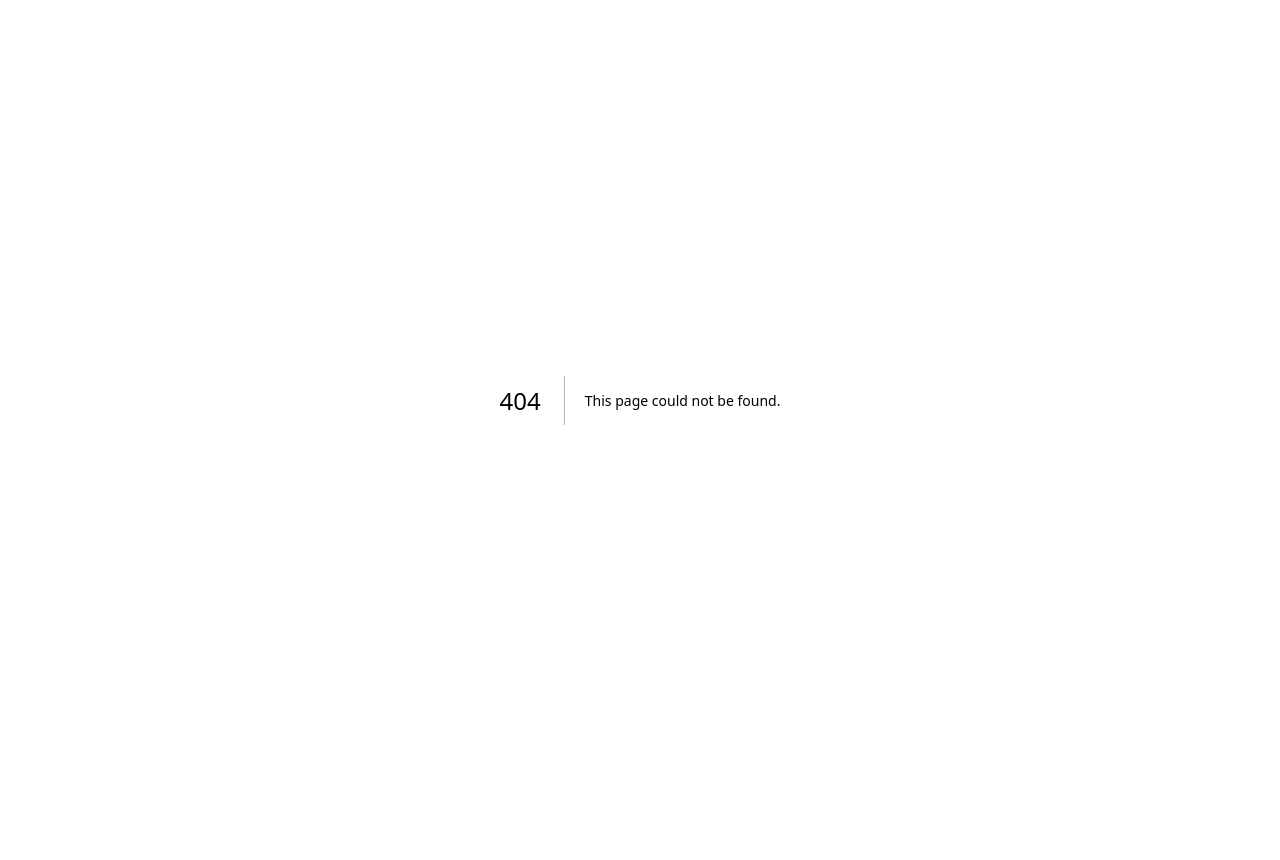
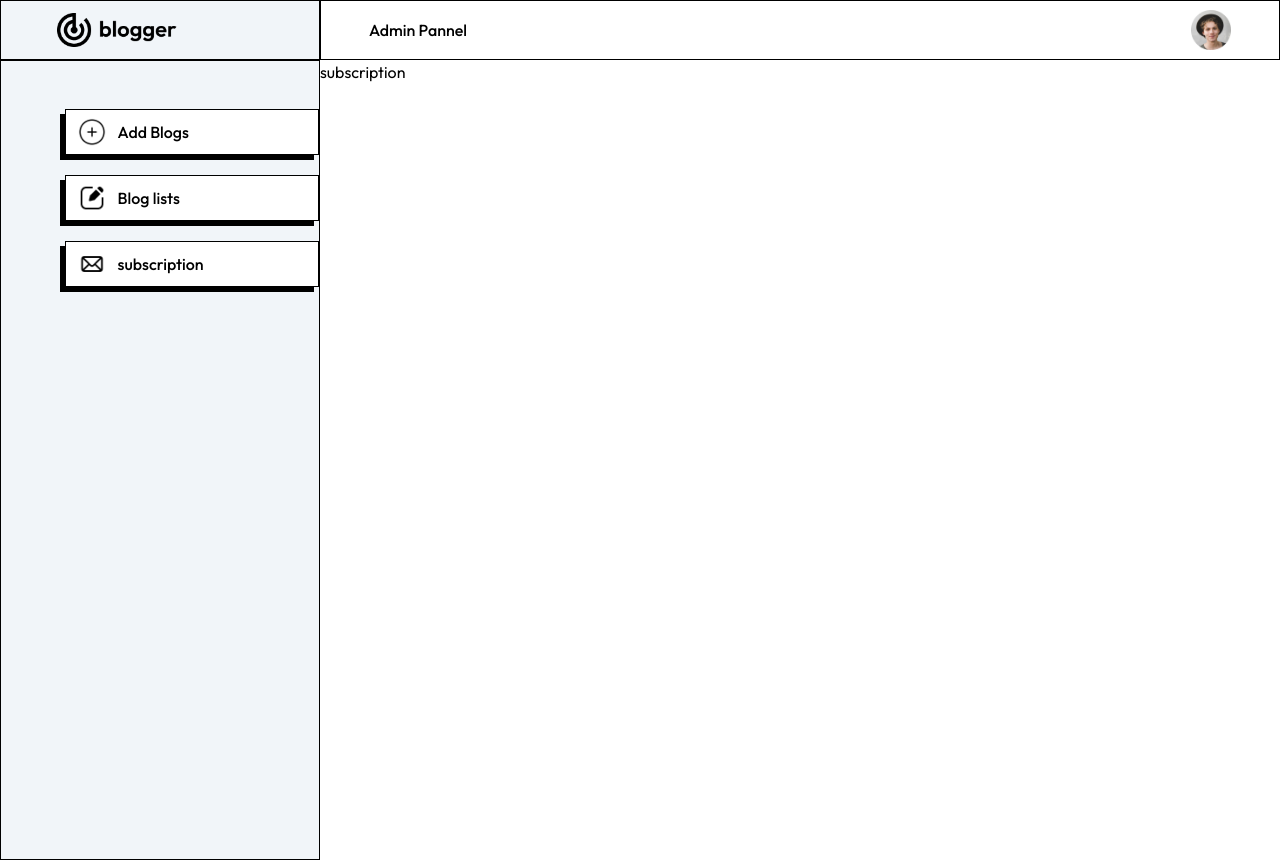
Before and after one commit to abhaykrgupta/Blog--App, a Next.js app: page /admin/subscriptions in a window 1280 px wide. Before the commit this address had no page. Before the commit the page ends 800 px from the top, so only its background shows below. Built offline with nearby package versions, Linux system fonts and the light colour scheme.

Commit message:
added admin layout

```diff
--- /dev/null
+++ b/app/admin/addProduct/page.jsx
@@ -0,0 +1,11 @@
+"use client"
+
+import React from 'react'
+
+const addProduct = () => {
+  return (
+    <div>addProduct</div>
+  )
+}
+
+export default addProduct
--- /dev/null
+++ b/app/admin/blogList/page.jsx
@@ -0,0 +1,10 @@
+"use client"
+import React from 'react'
+
+const blogList = () => {
+  return (
+    <div>blogList</div>
+  )
+}
+
+export default blogList
--- /dev/null
+++ b/app/admin/layout.jsx
@@ -0,0 +1,21 @@
+import { assets } from "@/Assets/assets";
+
+import Sidebar from "@/components/adminComponents/Sidebar";
+import Image from "next/image";
+export default function Layout({ children }) {
+  return (
+    <>
+      <div className="flex">
+        <Sidebar />
+        <div className="flex flex-col w-full">
+          <div className="flex items-center justify-between w-full py-3 max-h-[60px] px-12 border border-b border-black">
+          <h3 className="font-medium">Admin Pannel</h3>
+          <Image src={assets.profile_icon} width={40} alt="" />
+          </div>
+           {children}
+        </div>
+      </div>
+
+    </>
+  );
+}
--- /dev/null
+++ b/app/admin/page.jsx
@@ -0,0 +1,11 @@
+import React from 'react'
+
+const admin = () => {
+  return (
+    <div>
+        Admin Page
+    </div>
+  )
+}
+
+export default admin
--- /dev/null
+++ b/app/admin/subscriptions/page.jsx
@@ -0,0 +1,10 @@
+"use client"
+import React from 'react'
+
+const subscription = () => {
+  return (
+    <div> subscription</div>
+  )
+}
+
+export default  subscription
--- /dev/null
+++ b/components/adminComponents/Sidebar.jsx
@@ -0,0 +1,32 @@
+import { assets } from "@/Assets/assets";
+import Image from "next/image";
+import Link from "next/link";
+import React from "react";
+
+const Sidebar = () => {
+  return (
+    <div className="flex flex-col bg-slate-100">
+      <div className="px-2 sm:pl-14 py-3 border border-black">
+        <Image src={assets.logo} width={120} alt="" />
+      </div>
+      <div className="w-28 sm:w-80 h-[100vh] relative py-12 border border-black  ">
+        <div className="w-[50%] sm:w-[80%]  absolute right-0 ">
+          <Link href="/admin/addProduct"  className="flex items-center  border border-black gap-3 font-medium px-3 py-2 bg-white shadow-[-5px_5px_0px_#000000] ">
+            <Image src={assets.add_icon} width={28} />
+            <p>Add Blogs</p>
+          </Link>
+          <Link href="/admin/blogList" className="mt-5 flex items-center border border-black gap-3 font-medium px-3 py-2 bg-white shadow-[-5px_5px_0px_#000000] ">
+            <Image src={assets.blog_icon} width={28} />
+            <p>Blog lists</p>
+          </Link>
+          <Link href="/admin/subscriptions" className="mt-5 flex items-center border border-black gap-3 font-medium px-3 py-2 bg-white shadow-[-5px_5px_0px_#000000] ">
+            <Image src={assets.email_icon} width={28} />
+            <p>subscription</p>
+          </Link>
+        </div>
+      </div>
+    </div>
+  );
+};
+
+export default Sidebar;
```
